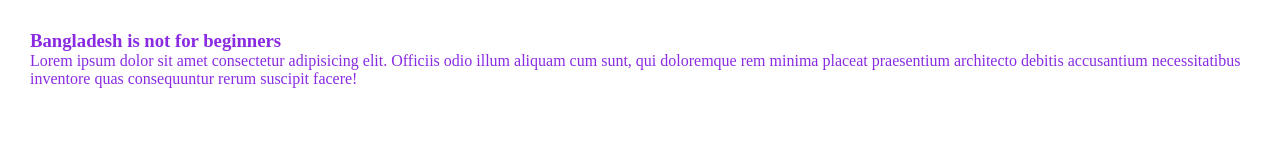
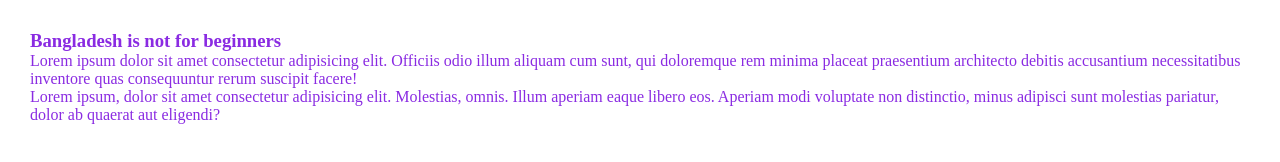
Before and after one commit to hackersunny/my-first-repo, a plain HTML site: page index.html in a window 1280 px wide. Drawn offline with Linux system fonts and the light colour scheme.

Commit message:
my third commit

```diff
--- a/index.html
+++ b/index.html
@@ -10,6 +10,7 @@
     <div>
         <h3>Bangladesh is not for beginners</h3>
         <p>Lorem ipsum dolor sit amet consectetur adipisicing elit. Officiis odio illum aliquam cum sunt, qui doloremque rem minima placeat praesentium architecto debitis accusantium necessitatibus inventore quas consequuntur rerum suscipit facere!</p>
+        <p class="hello">Lorem ipsum, dolor sit amet consectetur adipisicing elit. Molestias, omnis. Illum aperiam eaque libero eos. Aperiam modi voluptate non distinctio, minus adipisci sunt molestias pariatur, dolor ab quaerat aut eligendi?</p>
     </div>
 </body>
 </html>
--- a/styles/style.css
+++ b/styles/style.css
@@ -7,3 +7,6 @@ div{
     padding: 20px;
     color: blueviolet;
 }
+.hello{
+    float: right;
+}
```
